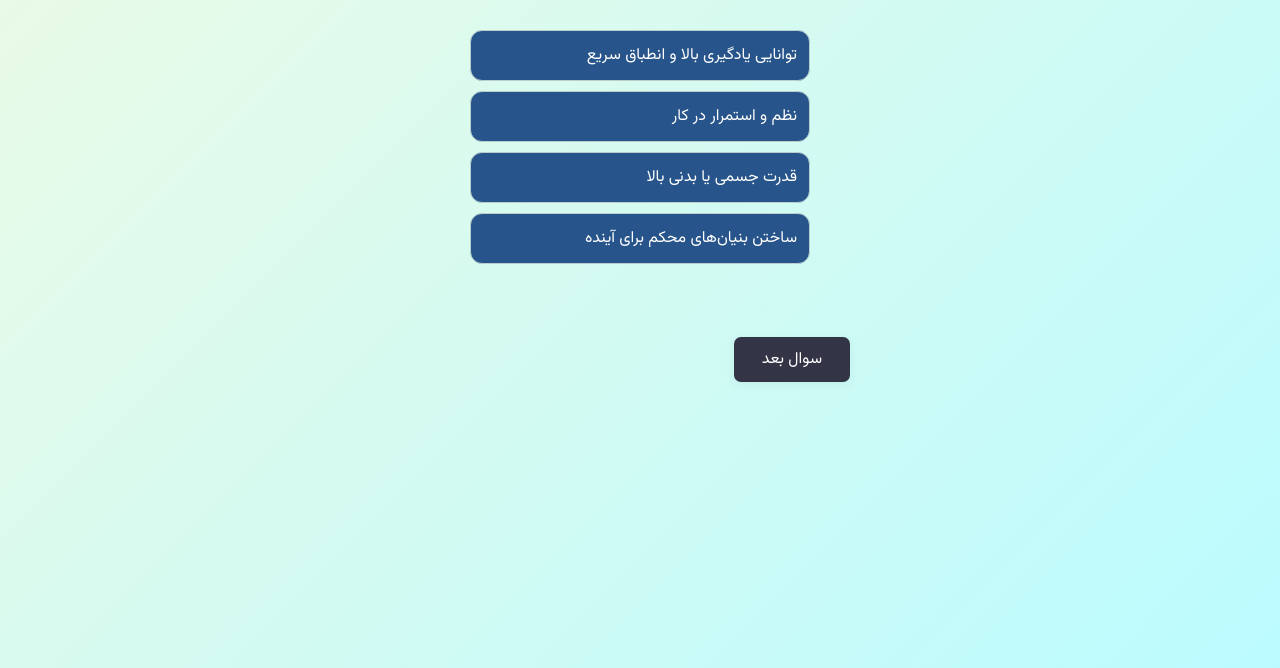
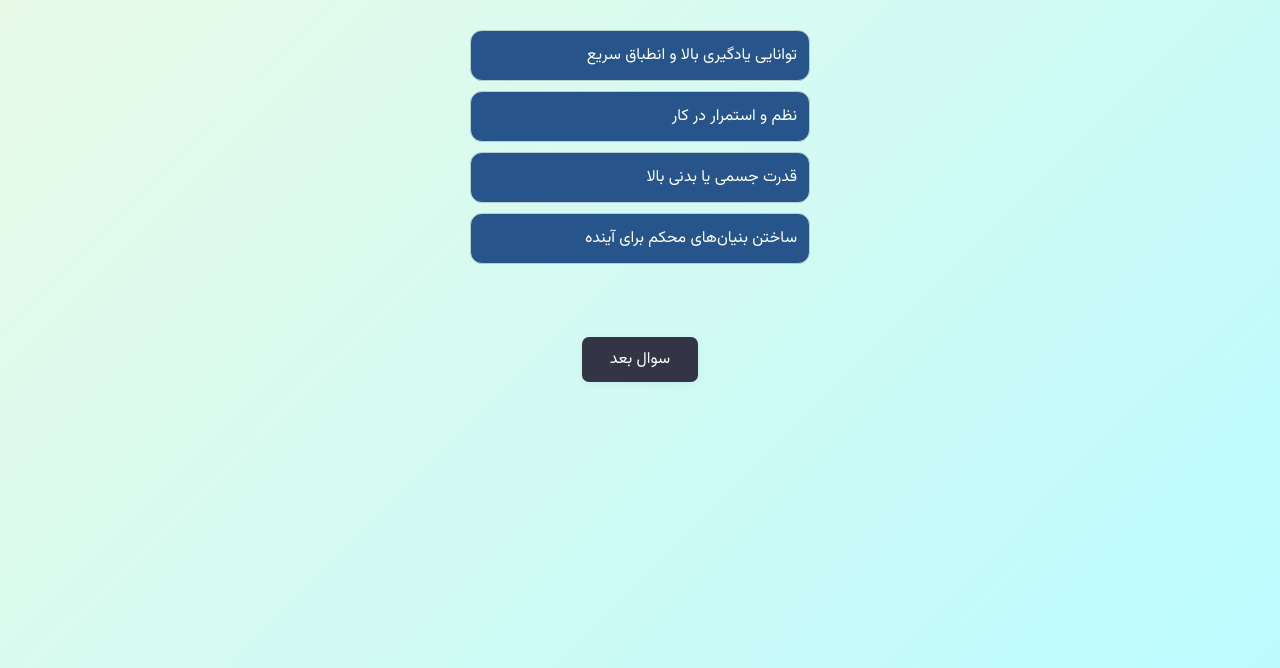
Before and after one commit to tahaaasadi/Testweb, a plain HTML site: page index.html in a window 1280 px wide. Both pictures are taken after a click on the button "شروع تست". Shown: the part 142-810 px from the top of the page. Drawn offline with Linux system fonts and the light colour scheme.

Commit message:
Update index.html

```diff
--- a/index.html
+++ b/index.html
@@ -33,7 +33,8 @@
         <section id="quiz" style="display:none;">
             <div id="question"></div>
             <div id="answers"></div>
-            <div id="quiz-buttons" style="display: flex; gap: 5px; justify-content: flex-end; margin-top:0px;">
+            <div id="progress-bar" class="progress-bar"></div>
+            <div id="quiz-buttons" style="display: flex; gap: 5px; justify-content: center; margin-top:0px;">
                 <button id="prev-button">سوال قبل</button>
                 <button id="next-button">سوال بعد</button>
             </div>
```
